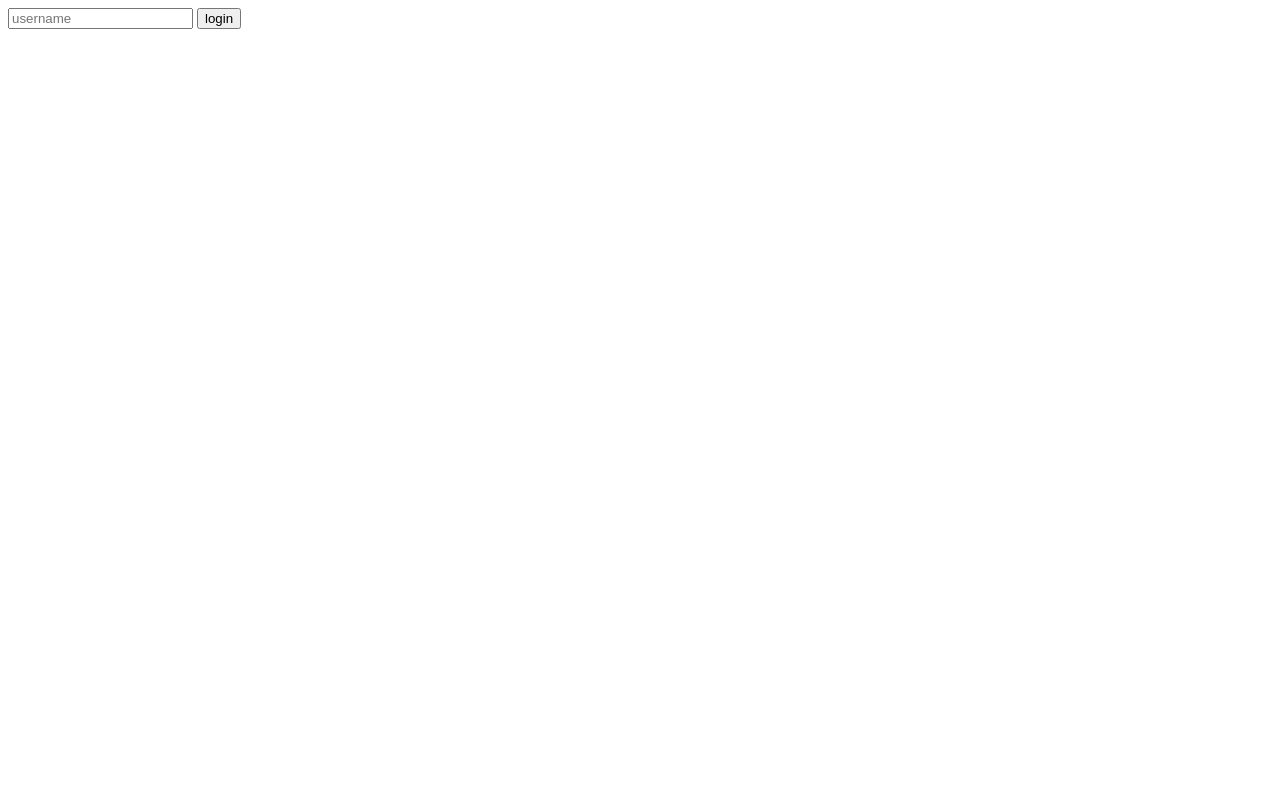
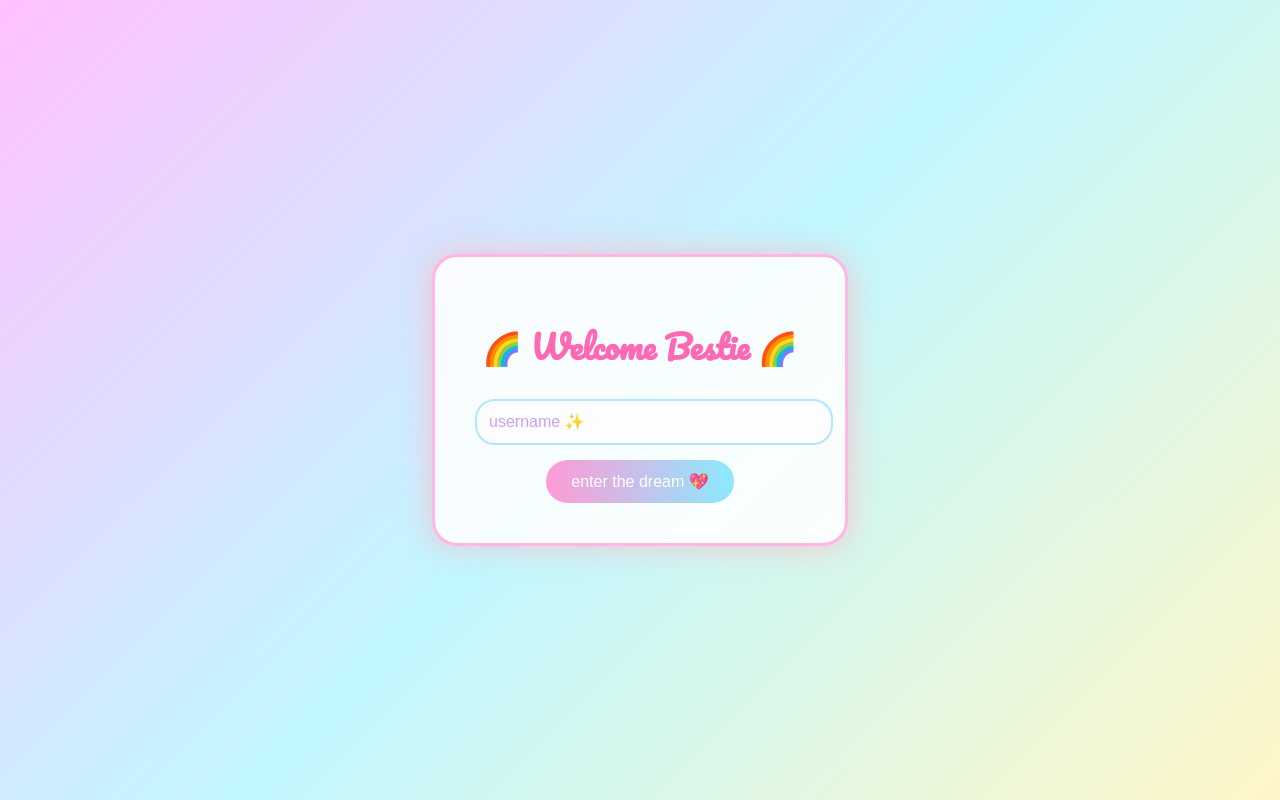
Before and after one commit to feddy-stonem/saek, a Flask app: page / in a window 1280 px wide. Before the commit the page is almost empty. Run offline with Flask 3, Linux system fonts and the light colour scheme.

Commit message:
Update index.html

```diff
--- a/templates/index.html
+++ b/templates/index.html
@@ -1,5 +1,92 @@
-<form method="post">
-<input name="user" placeholder="username">
-<button>login</button>
-</form>
-{% if msg %}<p>{{ msg }}</p>{% endif %}
+<!DOCTYPE html>
+<html lang="el">
+<head>
+    <meta charset="UTF-8">
+    <title>Unicorn Login</title>
+
+    <!-- UNICORN Y2K CSS INLINE -->
+    <style>
+        @import url('https://fonts.googleapis.com/css2?family=Comic+Neue:wght@700&family=Pacifico&display=swap');
+
+        body {
+            margin: 0;
+            height: 100vh;
+            background: linear-gradient(135deg, #ffc0ff, #c1f7ff, #fff6c7);
+            display: flex;
+            align-items: center;
+            justify-content: center;
+            font-family: 'Comic Neue', cursive;
+        }
+
+        .card {
+            background: rgba(255, 255, 255, 0.88);
+            border-radius: 25px;
+            padding: 40px;
+            width: 330px;
+            text-align: center;
+            box-shadow: 0 0 30px rgba(255, 182, 193, 0.8);
+            border: 3px solid #ffb6e6;
+        }
+
+        h1 {
+            font-family: 'Pacifico', cursive;
+            color: #ff69b4;
+            margin-bottom: 25px;
+        }
+
+        input {
+            width: 100%;
+            padding: 12px;
+            border-radius: 20px;
+            border: 2px solid #aee7ff;
+            margin-bottom: 15px;
+            outline: none;
+            font-size: 16px;
+            background: #fdfcff;
+        }
+
+        input::placeholder {
+            color: #caa0ff;
+        }
+
+        button {
+            background: linear-gradient(90deg, #ff9ad5, #8be9ff);
+            border: none;
+            padding: 12px 25px;
+            border-radius: 30px;
+            font-size: 16px;
+            color: white;
+            cursor: pointer;
+            transition: 0.3s;
+        }
+
+        button:hover {
+            transform: scale(1.07);
+            box-shadow: 0 0 15px #ffb6e6;
+        }
+
+        .msg {
+            margin-top: 20px;
+            font-size: 18px;
+            color: #7b4fff;
+        }
+    </style>
+</head>
+
+<body>
+
+    <div class="card">
+        <h1>🌈 Welcome Bestie 🌈</h1>
+
+        <form method="POST">
+            <input type="text" name="user" placeholder="username ✨" required>
+            <button type="submit">enter the dream 💖</button>
+        </form>
+
+        {% if msg %}
+            <p class="msg">{{ msg }}</p>
+        {% endif %}
+    </div>
+
+</body>
+</html>
```
